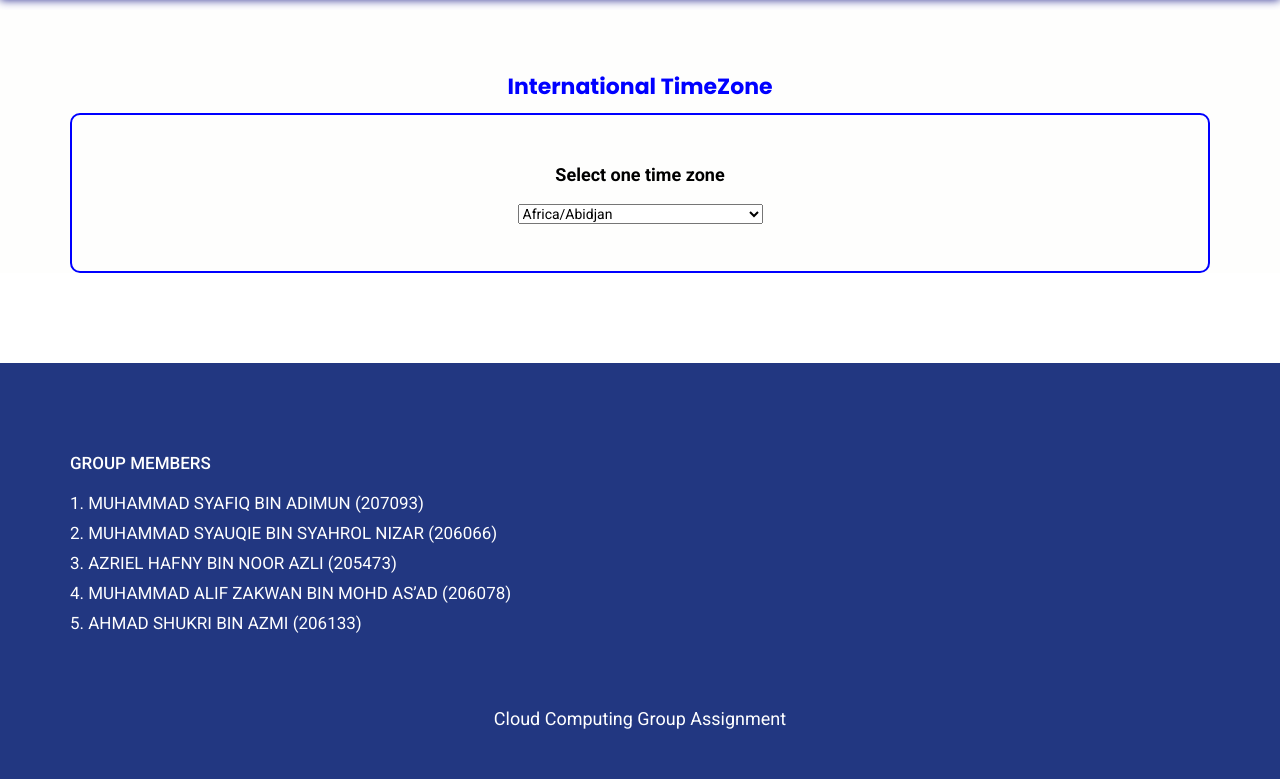
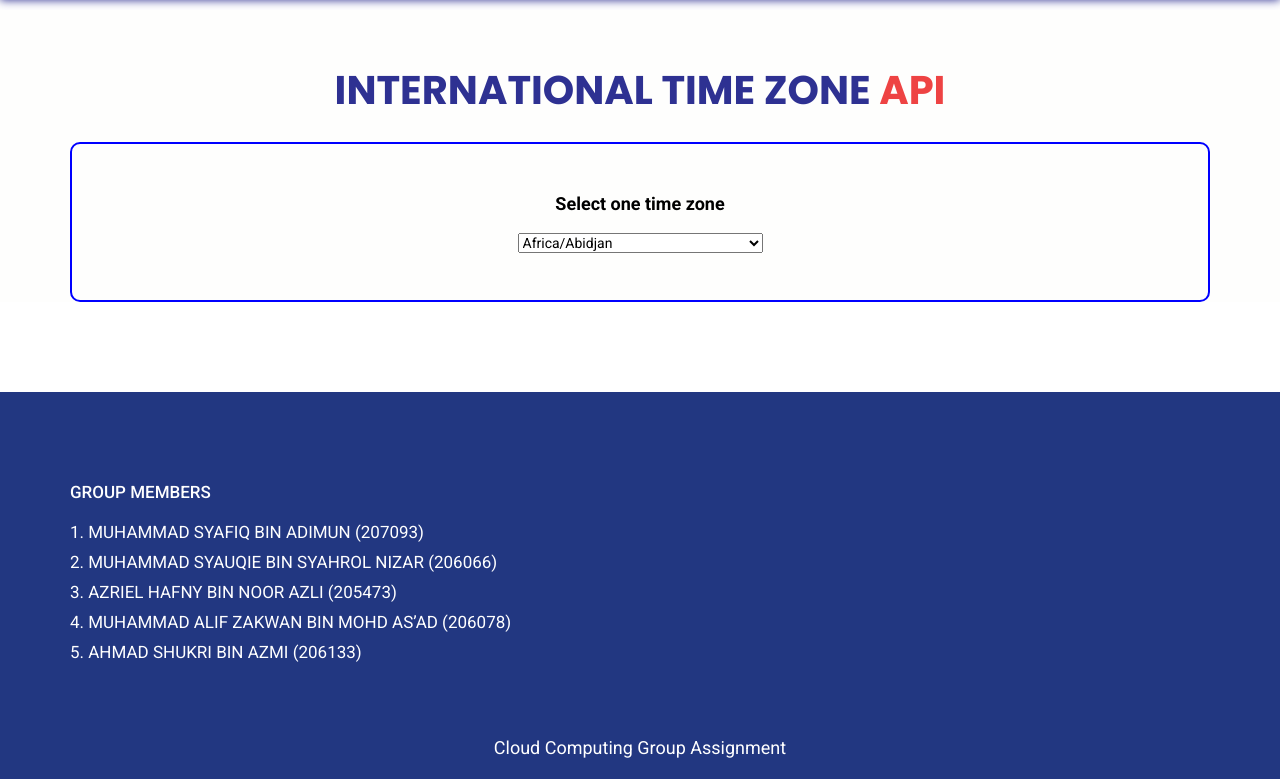
Before and after one commit to msyaafiq/cloud-computing-assignment, a Flask app: page /timezone-api in a window 1280 px wide. Shown: the part 102-881 px from the top of the page. Before the commit the page ends 831 px from the top, so only its background shows below. Run offline with Flask 3, Linux system fonts and the light colour scheme; some libraries are stand-ins or nearby versions.

Commit message:
fixed one more thing

```diff
--- a/templates/timezone-api.html
+++ b/templates/timezone-api.html
@@ -145,10 +145,11 @@
         <div class="container">
               <div class="timezone-main-container">
 
-                <h2 class="timezone-title-section">
-                  International TimeZone
-                </h2>
-
+                <div class="col-md-12">
+                  <div class="titlepage text_align_center">
+                    <h2>International Time Zone<span class="blue_light">    API</span></h2>
+                  </div>
+                </div>
                 <div class="timezone-content">
                     <div class="timezone-section">
                       <div class="timezone">
```
